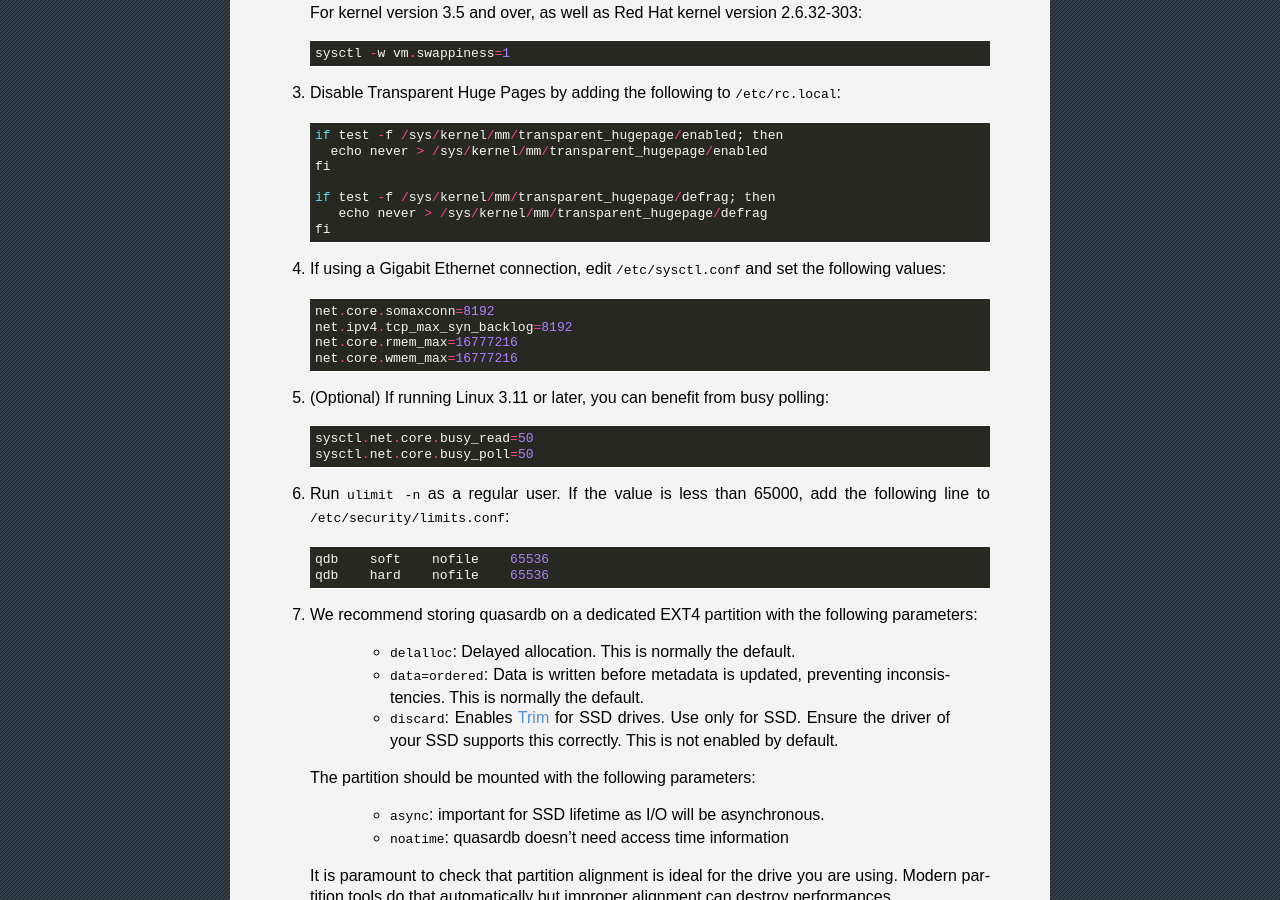
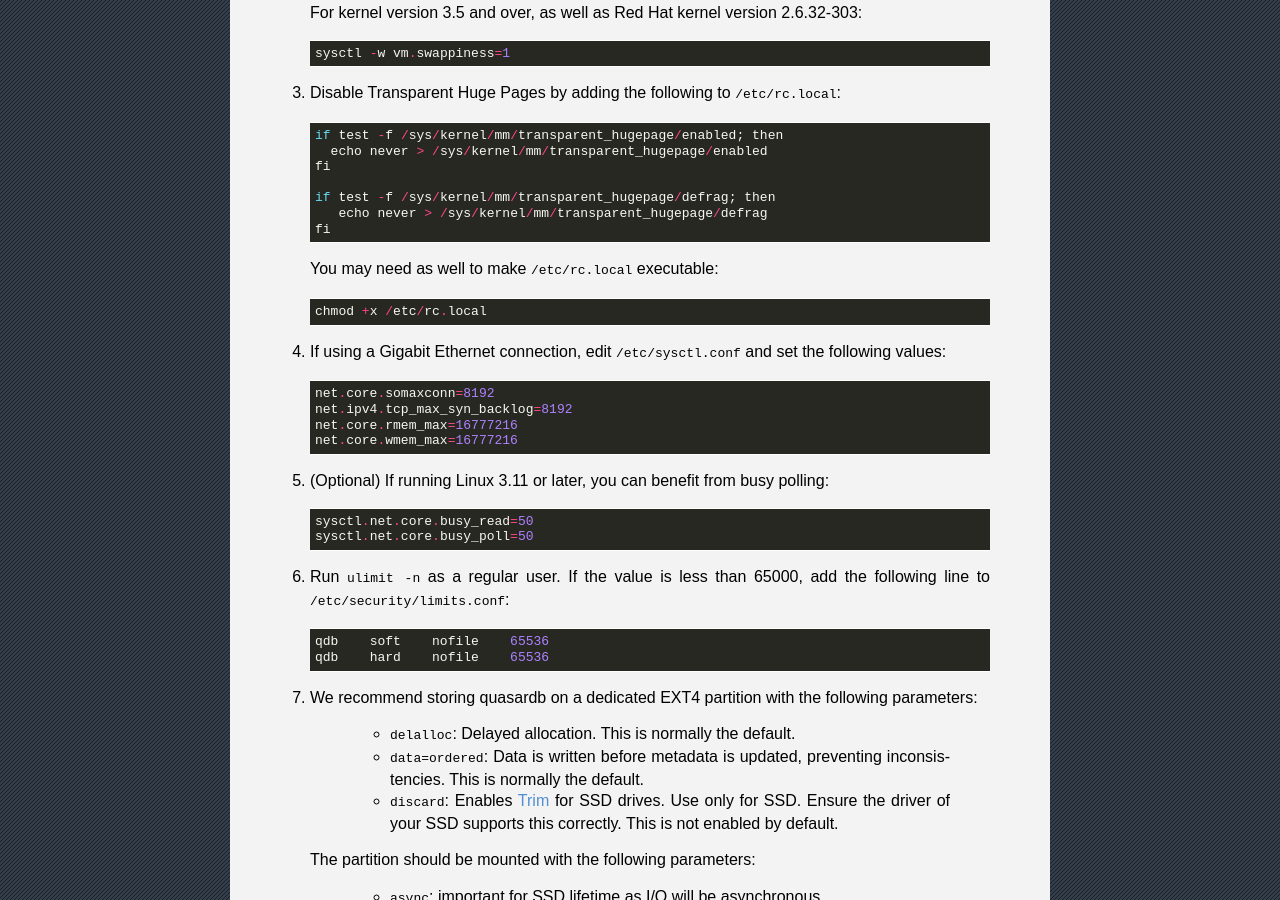
Before and after one commit to iltommi/qdb-documentation, a Sphinx documentation site: the page built from source/administration/tuning.rst, in a window 1280 px wide and 900 px high, scrolled down 1636 px. Built offline with Sphinx 7.4.7, drawn with Linux system fonts in a browser that asks for light colours.

Commit message:
Remind to make /etc/rc.local executable.

```diff
--- a/source/administration/tuning.rst
+++ b/source/administration/tuning.rst
@@ -75,6 +75,10 @@ Linux Recommendations
             echo never > /sys/kernel/mm/transparent_hugepage/defrag
          fi
 
+    You may need as well to make ``/etc/rc.local`` executable::
+
+        chmod +x /etc/rc.local
+
  #. If using a Gigabit Ethernet connection, edit ``/etc/sysctl.conf`` and set the following values::
 
          net.core.somaxconn=8192
```
